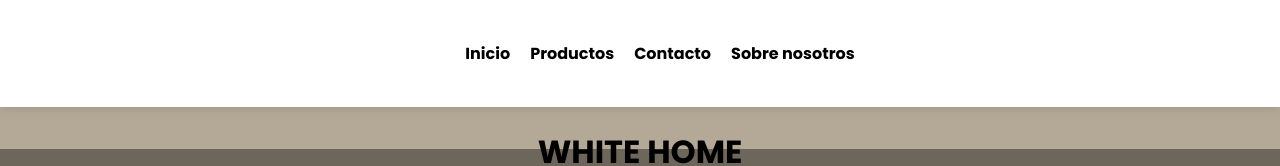
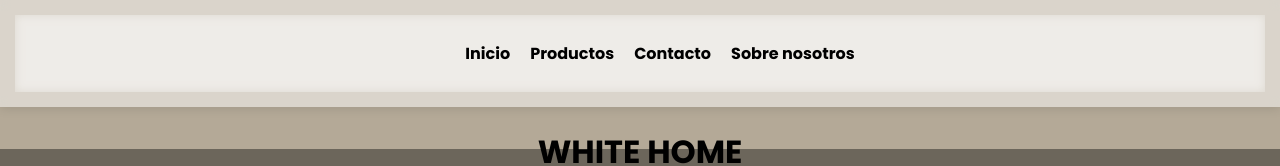
Before and after one commit to BrunoITL/Practicas-Profesionalizantes-1, a plain HTML site: page index.html in a window 1280 px wide. Shown: the top 166 px of the page. Drawn offline with Linux system fonts and the light colour scheme.

Commit message:
Actualice la nav bar con transparencia y blur

```diff
--- a/style.css
+++ b/style.css
@@ -42,8 +42,9 @@ body {
 }
 
 nav {
-    background-color: white;
+    background-color: rgb(255, 255, 255, 0.1);
     padding: 10px;
+    backdrop-filter: blur(5px);
 }
 
 nav ul {
@@ -98,10 +99,12 @@ h1 {
 header {
     position: sticky;
     top: 0;
-    background-color: white;
+    background-color: rgb(255, 255, 255, 0.5);
     box-shadow: 0 2px 10px rgba(0,0,0,0.1);
     padding: 15px;
     z-index: 1000;
+    backdrop-filter: blur(5px);
+
 }
 
 .hero {
```
